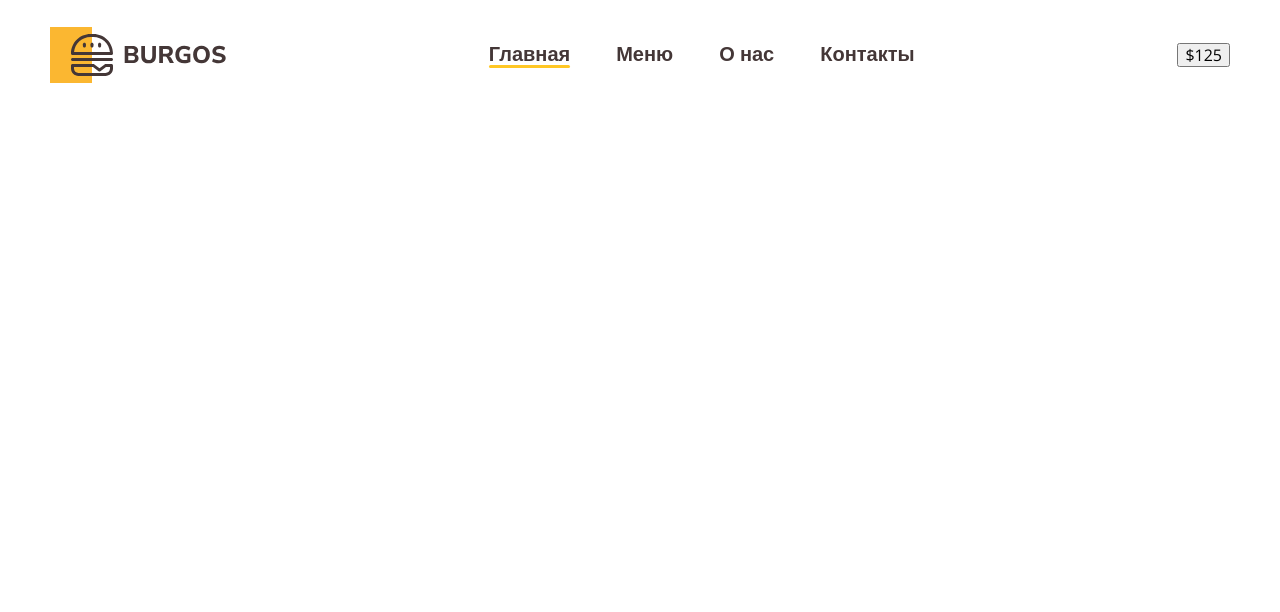
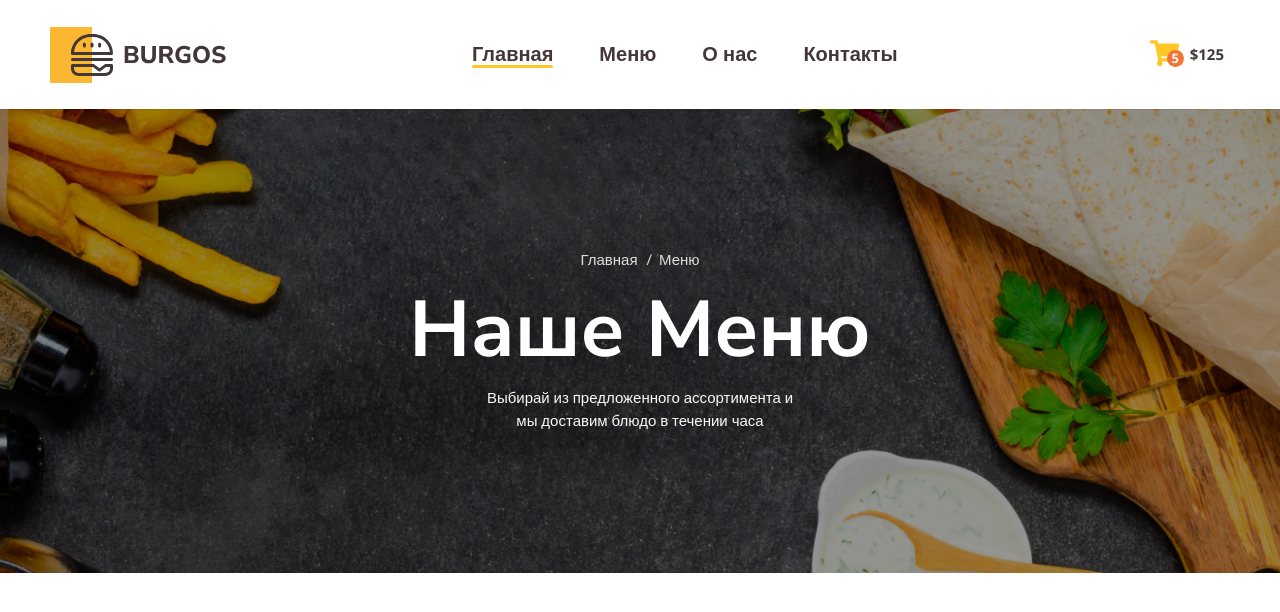
Before and after one commit to AvganovaT/Module01-Burger, a plain HTML site: page index.html in a window 1280 px wide. Drawn offline with nearby package versions, Linux system fonts and the light colour scheme.

Commit message:
Add styles

```diff
--- a/index.html
+++ b/index.html
@@ -1,5 +1,5 @@
 <!DOCTYPE html>
-<html lang="en">
+<html lang="ru">
 <head>
     <meta charset="UTF-8">
     <meta http-equiv="X-UA-Compatible" content="IE=edge">
@@ -24,9 +24,25 @@
                         <li><a href="#">Контакты</a></li>
                     </ul>
                 </nav>
-                <button type="button">$125</button>
+                <button class="button" type="button">
+                    <span class="button-item">
+                        <img src="images/cart.svg" alt="Корзина">
+                        <span class="button-count">5</span>
+                    </span>
+                    <span class="button-text">$125</span>
+                </button>
             </div>
         </div>
     </header>
+    <div class="bg">
+        <div class="container">
+            <ul class="breadcrumbs">
+                <li><a href="#">Главная</a></li>
+                <li><a href="#">Меню</a></li>
+            </ul>
+            <h1 class="title">Наше Меню</h1>
+            <p class="description">Выбирай из предложенного ассортимента и мы доставим блюдо в течении часа</p>
+        </div>
+    </div>
 </body>
 </html>
--- a/styles/main.css
+++ b/styles/main.css
@@ -46,3 +46,77 @@ body {
 .header-nav a.active::after {
     background: #FFC725;
 }
+.button {
+    display: flex;
+    align-items: center;
+    background-color: transparent;
+    border: none;
+    padding: none;
+    gap: 10px;
+}
+.button-item{
+    position: relative;
+}
+.button-count {
+    color: #FFF;
+    font-weight: 700;
+    font-size: 13px;
+    background: #F37335;
+    border-radius: 100%;
+    position: absolute;
+    width: 17px;
+    height: 17px;
+    text-align: center;
+    line-height: 1.3;
+    bottom: 3px;
+    right: -4px;
+}
+.button-text {
+    color: #443737;
+    font-weight: 700;
+    font-size: 15px;
+}
+.bg {
+    text-align: center;
+    color: #fff;
+    background-image: url(../images/bg.jpg);
+    background-size: cover;
+    background-position: center center;
+    padding: 142px 0;
+}
+.breadcrumbs {
+    padding-left: 0;
+    margin-top: 0;
+    list-style-type: none;
+    display: flex;
+    justify-content: center;
+    gap: 16px;
+}
+.breadcrumbs a {
+    color: #DEDEDE;
+    font-size: 15px;
+    font-family: 'Open Sans', sans-serif;
+    text-decoration: none;
+}
+.breadcrumbs a::before {
+    content: '/';
+    position: relative;
+    left: -7px;
+}
+.breadcrumbs li:first-child a::before {
+    display: none;
+}
+.title {
+    font-weight: 700;
+    font-size: 79px;
+    margin-top: 10px;
+    margin-bottom: 10px;
+}
+.description {
+    font-family: 'Open Sans', sans-serif;
+    font-size: 15px;
+    line-height: 1.5;
+    color: #FAF9F9;
+    max-width: 320px;
+    margin: 0 auto;
+}
```
Also changed, not shown: images/bg.jpg (added), images/cart.svg (added), images/test.png (deleted).
